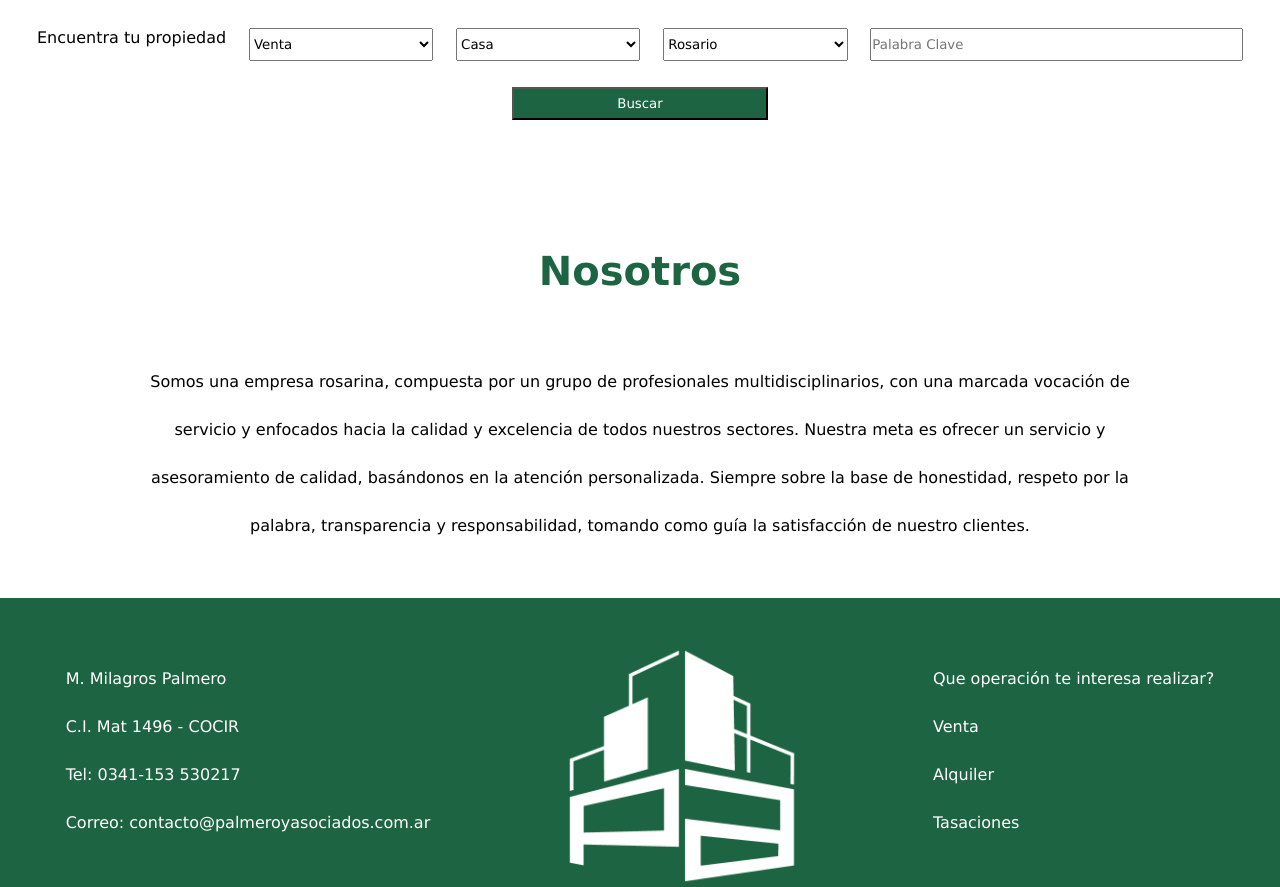
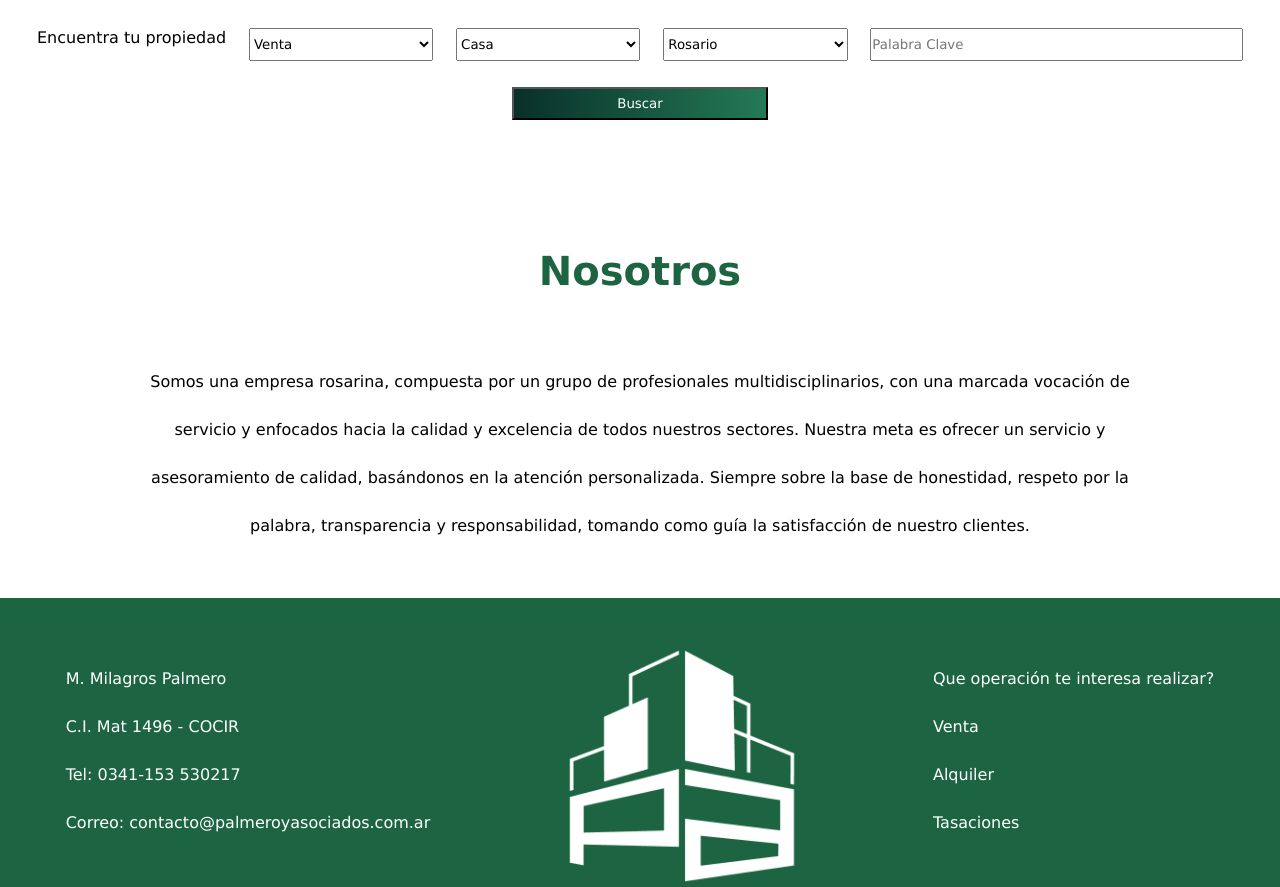
Before and after one commit to milagrospalmero/proyectocoder-mmp, a plain HTML site: page index.html in a window 1280 px wide. Shown: the part 1137-2024 px from the top of the page. Drawn offline with Linux system fonts and the light colour scheme.

Commit message:
dar estilo al boton del buscador

```diff
--- a/css/style.css
+++ b/css/style.css
@@ -98,6 +98,11 @@
     background-color: #1D6542 ;
     color: white;
     height: 2.5em;
+    /*efecto del boton */
+    background: #093028;
+    background: -webkit-linear-gradient(to left, #237A57, #093028);
+    background: linear-gradient(to left, #237A57, #093028);
+
 }
 
 /*Fin de estilo del buacador*/
```
